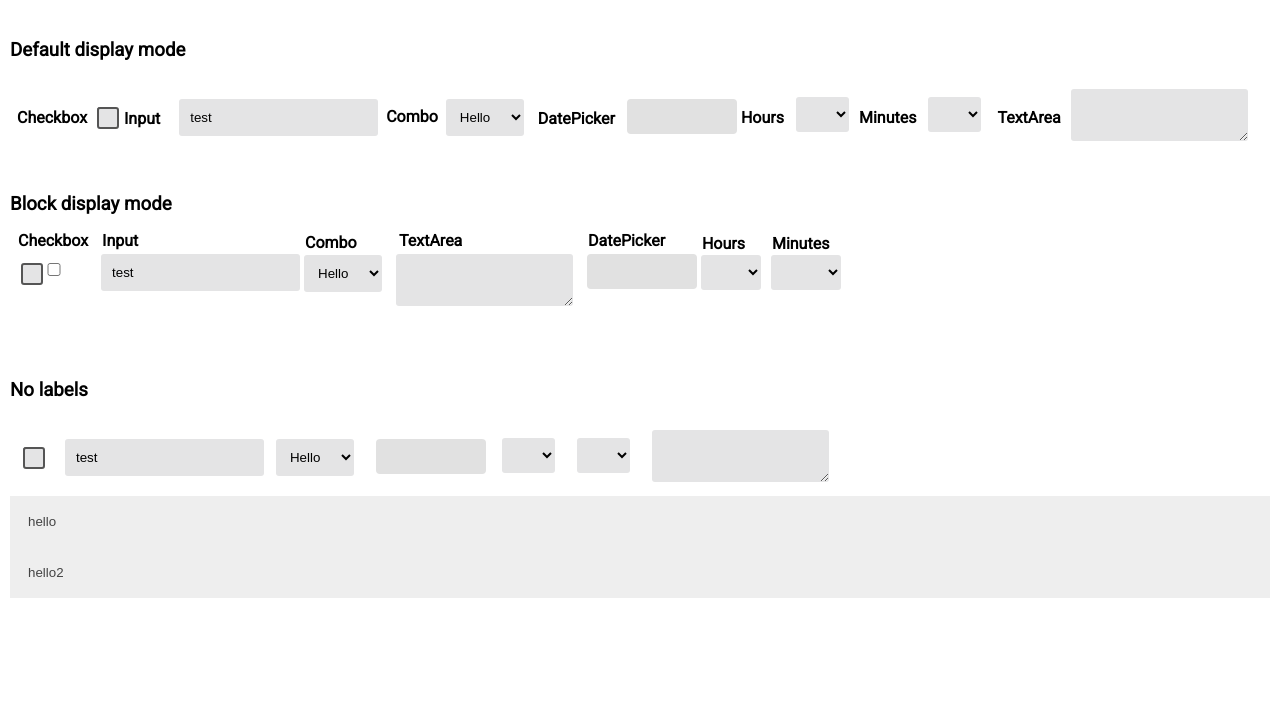
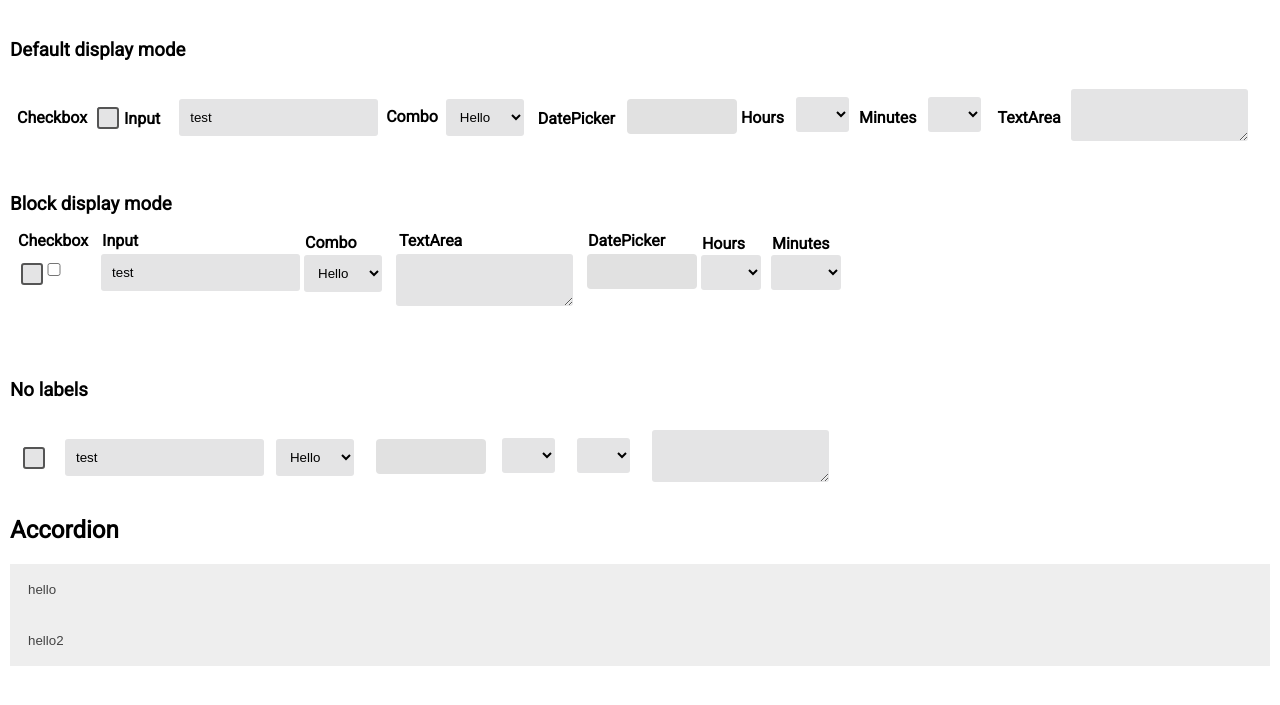
Before and after one commit to newk5/stak-components, a plain HTML site: page index.html in a window 1280 px wide. Shown: the part 69-774 px from the top of the page. Drawn offline with Linux system fonts and the light colour scheme.

Commit message:
Update index.html

```diff
--- a/index.html
+++ b/index.html
@@ -102,7 +102,7 @@
         <st-textarea label="">
         </st-textarea>
 
-
+        <h2>Accordion</h2>
         <st-accordion>
             <st-accordion-tab name="hello">
                 hello again
```
